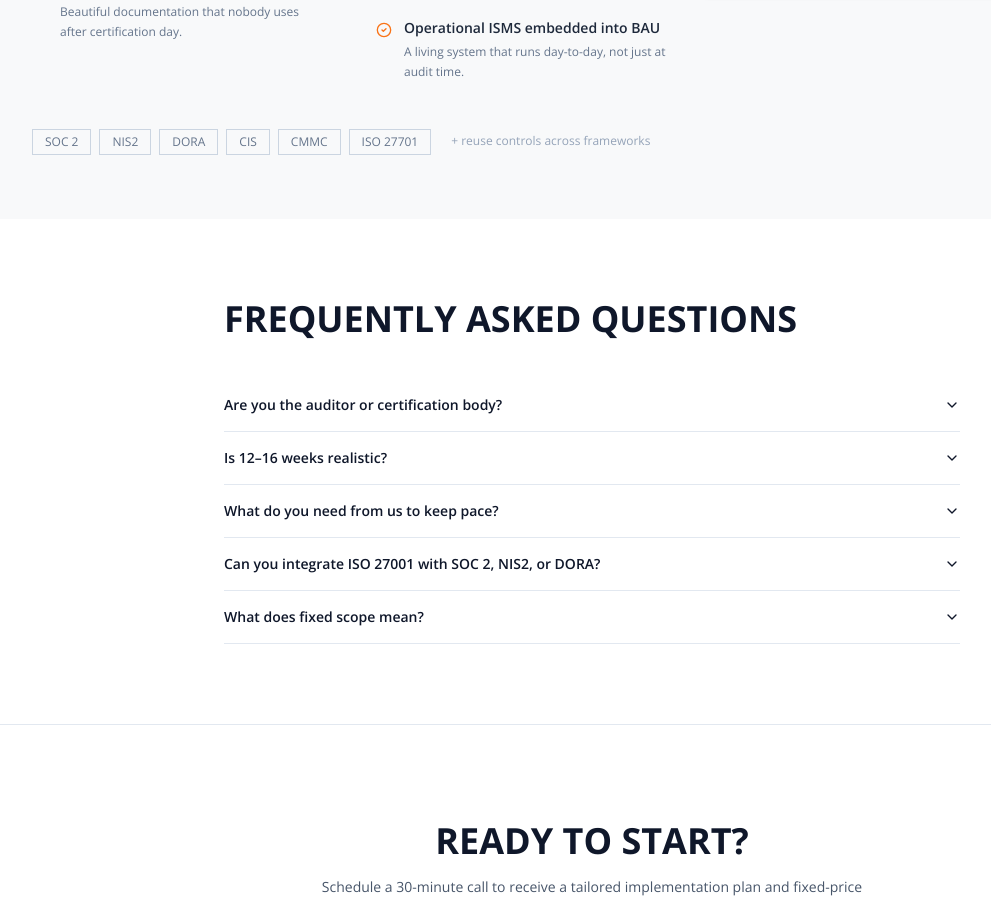
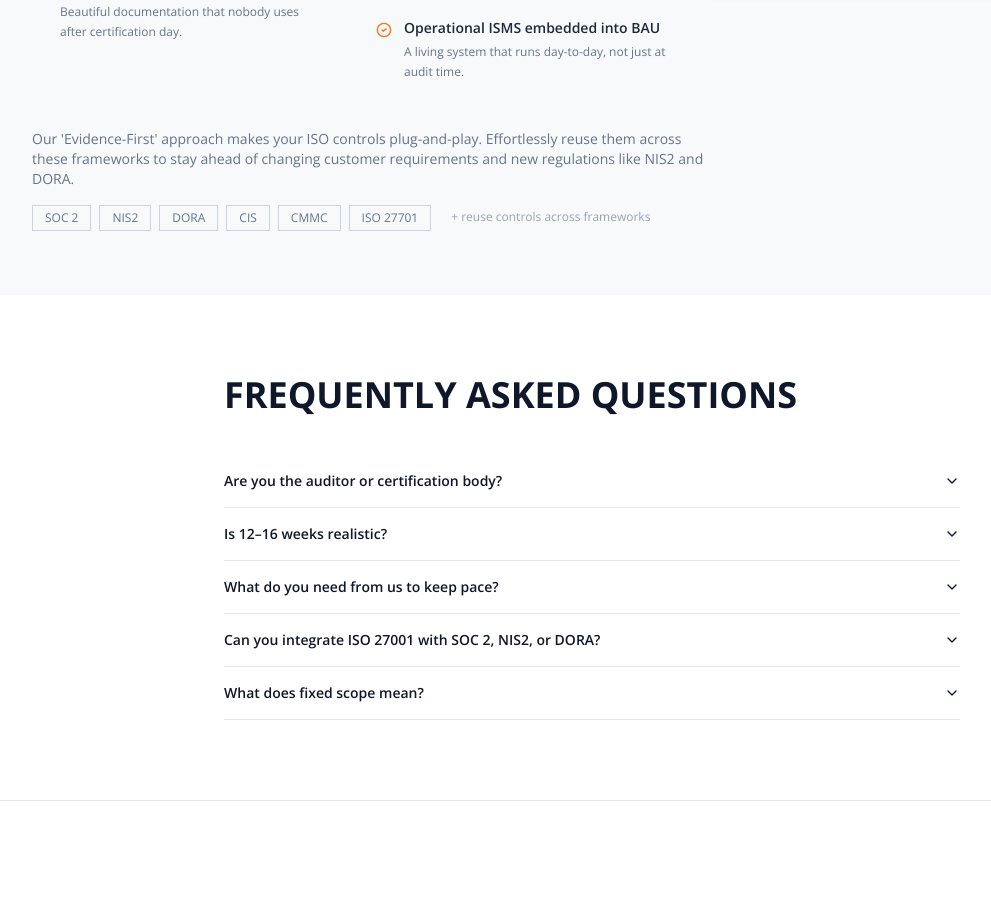
Before and after one commit to Sean3FACTOR/threefactor-glow-web, a React (Vite) app: page /services/iso-27001 in a window 1280 px wide. Shown: the part 3342-4241 px from the top of the page, without its empty margins (48-1039 px from the left). Built offline with nearby package versions, Linux system fonts and the light colour scheme.

Commit message:
Add evidence-first text block

```diff
--- a/src/pages/ISO27001Page.tsx
+++ b/src/pages/ISO27001Page.tsx
@@ -975,7 +975,11 @@ const ISO27001Page = () => {
             </div>
           </div>
 
-          <div className="mt-12 flex flex-wrap gap-2 justify-center lg:justify-start">
+          <p className="mt-12 text-sm text-slate-500 max-w-2xl">
+            Our 'Evidence-First' approach makes your ISO controls plug-and-play. Effortlessly reuse them across these frameworks to stay ahead of changing customer requirements and new regulations like NIS2 and DORA.
+          </p>
+
+          <div className="mt-4 flex flex-wrap gap-2 justify-center lg:justify-start">
             {["SOC 2", "NIS2", "DORA", "CIS", "CMMC", "ISO 27701"].map((fw) =>
             <span key={fw} className="px-3 py-1 text-xs font-mono border border-slate-300 text-slate-500">
                 {fw}
```
